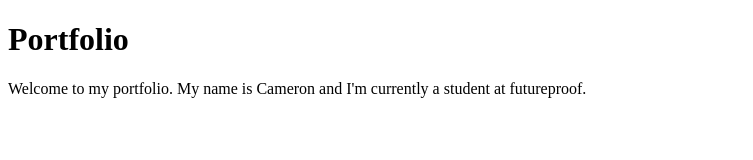
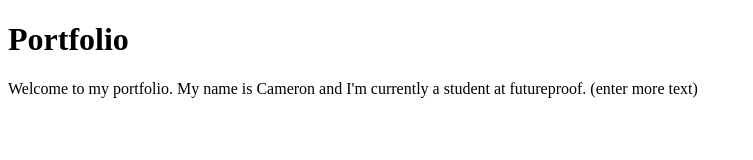
Before and after one commit to CBrom99/GeneralPortfolio, a plain HTML site: page index.html in a window 1280 px wide. Shown: the whole page, without its empty margins (0-753 px from the left). Drawn offline with Linux system fonts and the light colour scheme.

Commit message:
placeholder text added

```diff
--- a/index.html
+++ b/index.html
@@ -8,6 +8,6 @@
 </head>
 <body>
     <h1> Portfolio </h1>
-    <p> Welcome to my portfolio. My name is Cameron and I'm currently a student at futureproof.</p>
+    <p> Welcome to my portfolio. My name is Cameron and I'm currently a student at futureproof. (enter more text)</p>
 </body>
 </html>
```
